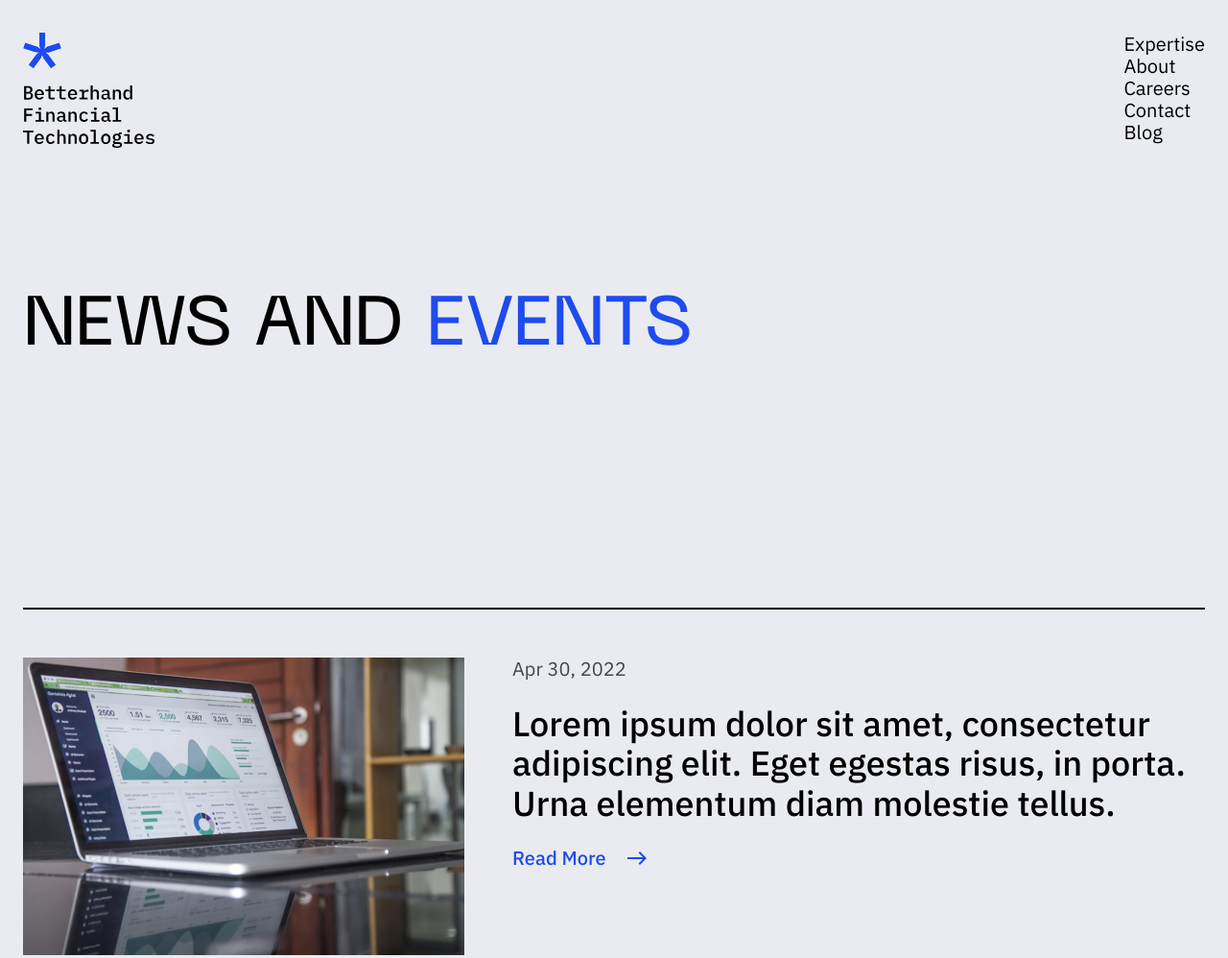
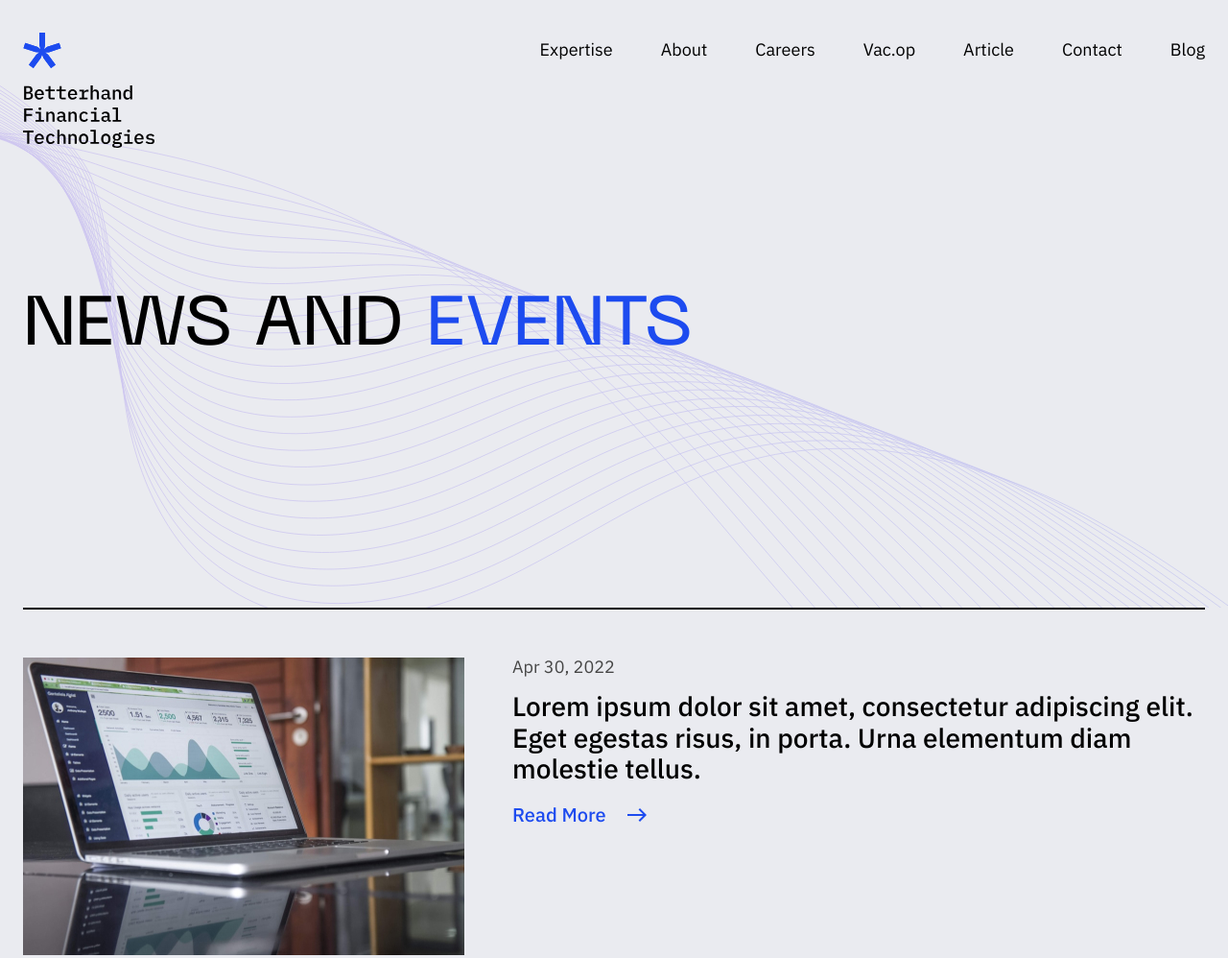
Before and after one commit to RomanVinichenko/bhft, a website: page app/blog.html in a window 1280 px wide. Shown: the top 998 px of the page at 96% size. Drawn offline with nearby package versions, Linux system fonts and the light colour scheme.

Commit message:
vacancy news

```diff
--- a/app/blog.html
+++ b/app/blog.html
@@ -13,7 +13,7 @@
 <header class="header">
   <div class="container">
     <nav class="menu">
-      <a class="logo" href="index.html">
+      <a class="logo" href="#">
         <img src="images/logo.svg" alt="Logo">
         <svg class="logo__star" width="40" height="38" viewBox="0 0 40 38" fill="none"
              xmlns="http://www.w3.org/2000/svg">
@@ -22,14 +22,14 @@
             fill="#1D4BEF"/>
         </svg>
       </a>
-      <ul>
+      <ul class="menu__list">
         <li>
           <a href="expertise.html">
             Expertise
           </a>
         </li>
         <li>
-          <a href="#">
+          <a href="about.html">
             About
           </a>
         </li>
@@ -39,16 +39,29 @@
           </a>
         </li>
         <li>
-          <a href="#">
+          <a href="vacancy-open.html">
+            Vac.op
+          </a>
+        </li>
+        <li>
+          <a href="article.html">
+            Article
+          </a>
+        </li>
+        <li>
+          <a href="contact.html">
             Contact
           </a>
         </li>
         <li>
-          <a href="#">
+          <a href="blog.html">
             Blog
           </a>
         </li>
       </ul>
+      <button class="menu__burger">
+        <span></span>
+      </button>
     </nav>
   </div>
 </header>
@@ -132,8 +145,9 @@
 
 <footer class="footer">
   <div class="container">
+    <div class="footer__container">
       <nav class="menu-footer">
-      <a href="#">
+        <a class="logo-footer" href="#">
           <img src="images/logo-white.svg" alt="Logo Footer">
         </a>
         <ul>
@@ -143,7 +157,7 @@
             </a>
           </li>
           <li>
-          <a href="#">
+            <a href="about.html">
               About
             </a>
           </li>
@@ -158,7 +172,7 @@
             </a>
           </li>
           <li>
-          <a href="#">
+            <a href="blog.html">
               Blog
             </a>
           </li>
@@ -179,7 +193,9 @@
         </ul>
       </div>
     </div>
+  </div>
 </footer>
+
 <script src="https://cdnjs.cloudflare.com/ajax/libs/jquery/3.6.0/jquery.min.js"></script>
 <!--    <script src="https://cdnjs.cloudflare.com/ajax/libs/slick-carousel/1.8.1/slick.min.js"></script>-->
 <script src='js/main.js'></script>
--- a/app/scss/blocks/_blog.scss
+++ b/app/scss/blocks/_blog.scss
@@ -1,15 +1,15 @@
 .blog {
   position: relative;
   padding: 300px 0 250px;
+  overflow: hidden;
 
   &::after {
-    content: url("../images/decor-expert1.svg");
+    content: url("../images/decor1.svg");
     position: absolute;
-    right: 70%;
+    left: -200px;
     top: 0;
     z-index: -1;
-    width: 100%;
-    height: 100%;
+    opacity: 0.2;
   }
 
   h1 {
@@ -19,6 +19,18 @@
     span {
       color: $main;
     }
+
+    @include r($xl) {
+      font-size: 50px;
+    }
+
+    @include r($md) {
+      font-size: 30px;
+    }
+  }
+
+  @include r($md) {
+    padding: 159px 0 48px;
   }
 }
 
@@ -35,6 +47,10 @@
 
       &:not(:last-child) {
         margin-bottom: 50px;
+
+        @include r($md) {
+          margin-bottom: 20px;
+        }
       }
 
       img {
@@ -43,19 +59,71 @@
         max-width: 460px;
         max-height: 310px;
         object-fit: cover;
+
+        @include r($xl) {
+          margin-right: 30px;
+          max-width: 400px;
+        }
+
+        @include r($lg) {
+          max-width: 380px;
+        }
+
+        @include r($md) {
+          margin-right: 0;
+          margin-bottom: 10px;
+          min-height: 150px;
+          max-width: 100%;
+        }
       }
 
       span {
         display: block;
         margin-bottom: 25px;
         color: $secondary;
+
+        @include r(1600) {
+          margin-bottom: 15px;
+          font-size: 18px;
+        }
+
+        @include r($md) {
+          margin-bottom: 10px;
+          font-size: 14px;
+        }
       }
 
       h4 {
         margin-bottom: 25px;
         font-weight: 500;
         font-size: 36px;
+
+        @include r(1600) {
+          margin-bottom: 20px;
+          font-size: 28px;
+        }
+
+        @include r($lg) {
+          font-size: 24px;
+        }
+
+        @include r($md) {
+          margin-bottom: 10px;
+          font-size: 16px;
+        }
       }
+
+      @include r($md) {
+        flex-direction: column;
+        padding-bottom: 20px;
+        border-bottom: 1px solid $black;
+      }
+    }
+
+    @include r($md) {
+      margin-bottom: 50px;
+      padding-top: 25px;
+      border-top: 1px solid $black;
     }
   }
 }
@@ -94,6 +162,10 @@
 
       &:not(:last-child) {
         margin-right: 15px;
+
+        @include r($md) {
+          margin-right: 8px;
+        }
       }
 
       &:hover {
@@ -103,6 +175,12 @@
       &:active {
         color: $white;
         background-color: #2d5bfe;
+      }
+
+      @include r($md) {
+        width: 30px;
+        height: 30px;
+        font-size: 16px;
       }
     }
 
```
Also changed, not shown: app/article.html (+2 -5 lines), app/css/style.min.css, 1 other file. Lines whose indentation alone changed are shown as unchanged.
